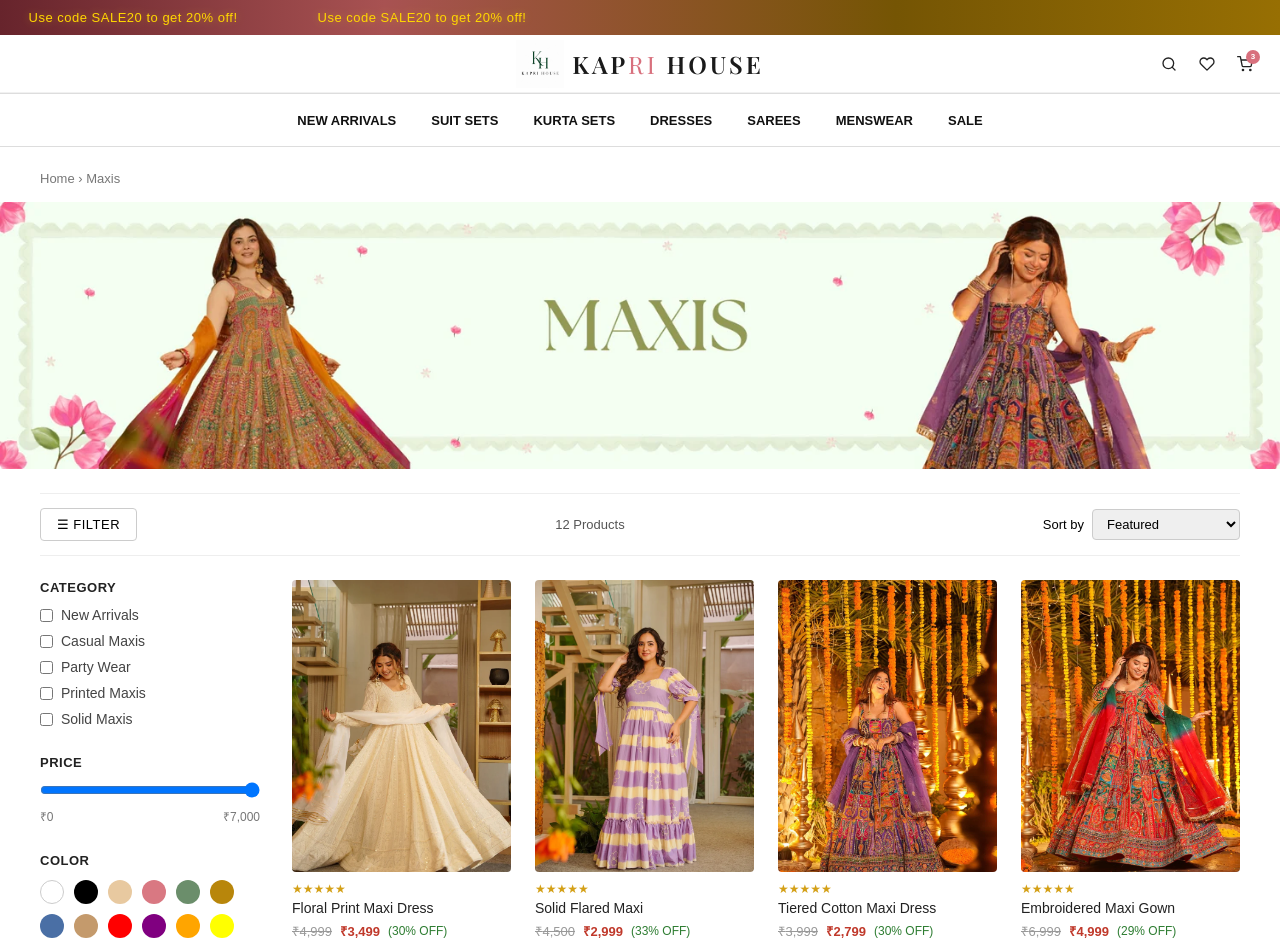
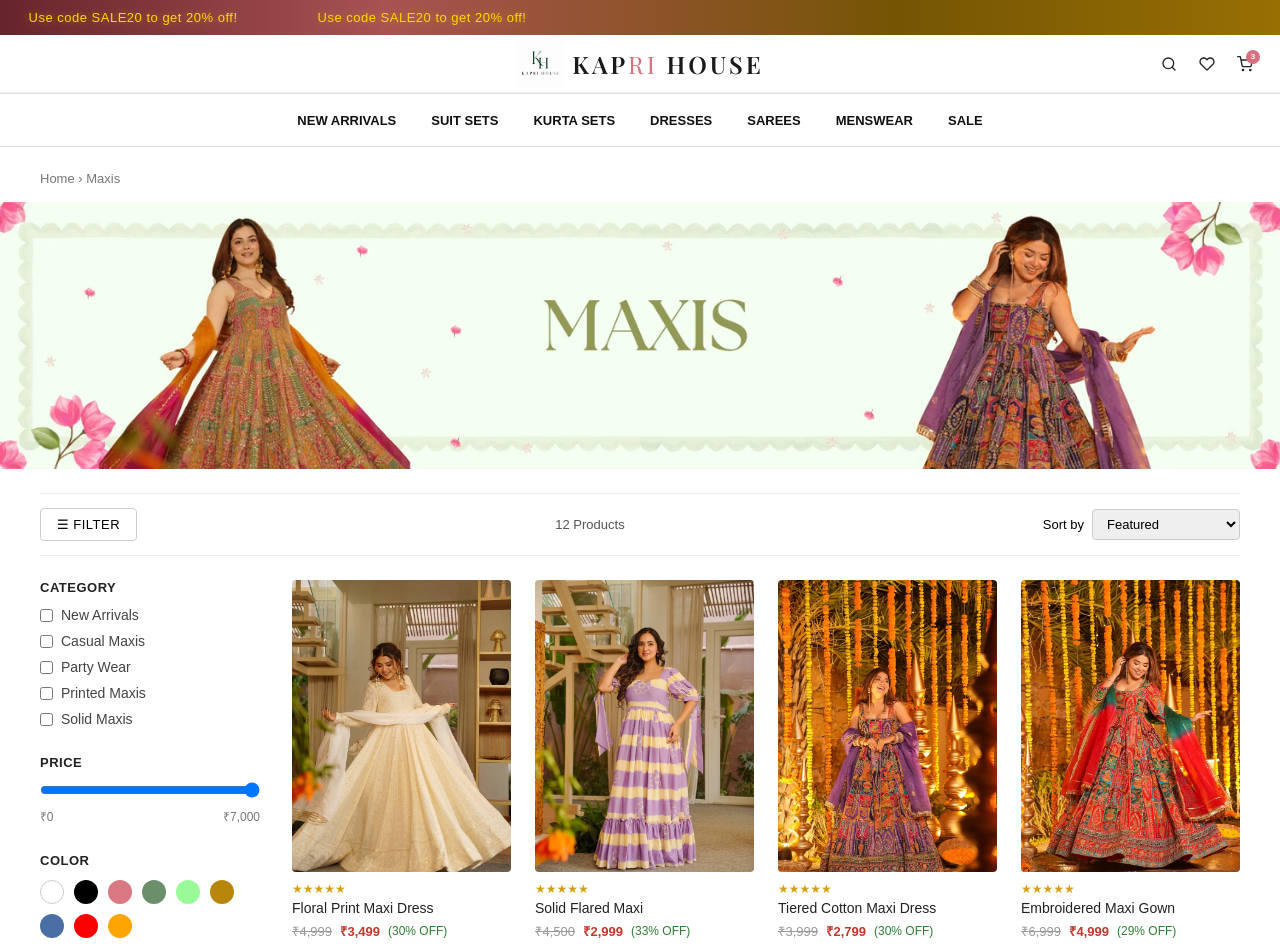
Before and after one commit to BELNOVATECH/Kapri_House_Website, a React (Create React App) app in the folder Kapri_House_Website/: page /maxis in a window 1280 px wide. Shown: the top 946 px of the page. Built offline with nearby package versions, Linux system fonts and the light colour scheme.

Commit message:
adsvfdvfdb

```diff
--- a/Kapri_House_Website/src/pages/Maxis.jsx
+++ b/Kapri_House_Website/src/pages/Maxis.jsx
@@ -21,7 +21,7 @@ const products = [
     id: 1,
     name: "Floral Print Maxi Dress",
     category: "Party Wear",
-    color: "#ff69b4",
+    color: "#fff", // White / Cream
     sizes: ["S", "M", "L"],
     mrp: 4999,
     price: 3499,
@@ -43,7 +43,7 @@ const products = [
     id: 3,
     name: "Tiered Cotton Maxi Dress",
     category: "Printed Maxis",
-    color: "#6b8e6b",
+    color: "#6b8e6b", // Green
     sizes: ["S", "M", "L"],
     mrp: 3999,
     price: 2799,
@@ -54,7 +54,7 @@ const products = [
     id: 4,
     name: "Embroidered Maxi Gown",
     category: "Printed Maxis",
-    color: "#b8860b",
+    color: "#b8860b", // Gold
     sizes: ["L", "XL", "XXL"],
     mrp: 6999,
     price: 4999,
@@ -65,7 +65,7 @@ const products = [
     id: 5,
     name: "Off-Shoulder Maxi Dress",
     category: "Party Wear",
-    color: "#d97882",
+    color: "#d97882", // Pink
     sizes: ["S", "M", "L"],
     mrp: 4200,
     price: 2899,
@@ -76,7 +76,7 @@ const products = [
     id: 6,
     name: "Printed Wrap Maxi Dress",
     category: "Party Wear",
-    color: "#4a6fa5",
+    color: "#4a6fa5", // Blue
     sizes: ["M", "L", "XL"],
     mrp: 3800,
     price: 2599,
@@ -87,7 +87,7 @@ const products = [
     id: 7,
     name: "Ruffle Sleeve Maxi Dress",
     category: "New Arrivals",
-    color: "#800080",
+    color: "#6b8e6b", // Olive Green
     sizes: ["M", "L", "XL"],
     mrp: 4600,
     price: 3199,
@@ -98,7 +98,7 @@ const products = [
     id: 8,
     name: "Georgette Flowy Maxi",
     category: "Casual Maxis",
-    color: "#e8c9a0",
+    color: "#98fb98", // Light Green
     sizes: ["L", "XL", "XXL"],
     mrp: 5200,
     price: 3699,
@@ -109,7 +109,7 @@ const products = [
     id: 9,
     name: "Tie-Dye Maxi Dress",
     category: "Casual Maxis",
-    color: "#ff0000",
+    color: "#ff0000", // Red
     sizes: ["S", "M", "L"],
     mrp: 3900,
     price: 2699,
@@ -120,7 +120,7 @@ const products = [
     id: 10,
     name: "Boho Maxi Dress",
     category: "Solid Maxis",
-    color: "#ffa500",
+    color: "#ffa500", // Orange
     sizes: ["M", "L", "XL"],
     mrp: 4400,
     price: 2999,
@@ -131,7 +131,7 @@ const products = [
     id: 11,
     name: "Halter Neck Maxi Dress",
     category: "Party Wear",
-    color: "#000",
+    color: "#000", // Black
     sizes: ["L", "XL", "XXL"],
     mrp: 4800,
     price: 3299,
@@ -142,7 +142,7 @@ const products = [
     id: 12,
     name: "Pastel Chiffon Maxi Dress",
     category: "New Arrivals",
-    color: "#fff",
+    color: "#ff0000", // White
     sizes: ["S", "M", "L"],
     mrp: 5500,
     price: 3899,
@@ -153,22 +153,15 @@ const products = [
 
 const categories = ["New Arrivals", "Casual Maxis", "Party Wear", "Printed Maxis", "Solid Maxis"];
 const colors = [
-  "#fff",      // White
-  "#000",      // Black
-  "#e8c9a0",   // Beige
-  "#d97882",   // Pink
-  "#6b8e6b",   // Green
-  "#b8860b",   // Gold
-  "#4a6fa5",   // Blue
-  "#c49a6c",   // Brown
-  "#ff0000",   // Red
-  "#800080",   // Purple
-  "#ffa500",   // Orange
-  "#ffff00",   // Yellow
-  "#00ced1",   // Turquoise
-  "#ff69b4",   // Hot Pink
-  "#808080",   // Grey
-  "#8b4513",   // Dark Brown
+  { id: 1, name: "White", hex: "#fff" },
+  { id: 2, name: "Black", hex: "#000" },
+  { id: 3, name: "Pink", hex: "#d97882" },
+  { id: 4, name: "Green", hex: "#6b8e6b" },
+  { id: 5, name: "Light Green", hex: "#98fb98" },
+  { id: 6, name: "Gold", hex: "#b8860b" },
+  { id: 7, name: "Blue", hex: "#4a6fa5" },
+  { id: 8, name: "Red", hex: "#ff0000" },
+  { id: 9, name: "Orange", hex: "#ffa500" },
 ];
 const sizes      = ["XS","S","M","L","XL","XXL"];
 
@@ -177,15 +170,23 @@ export default function Maxis() {
 
   const [selectedColor,    setSelectedColor]    = useState(null);
   const [selectedSize,     setSelectedSize]     = useState(null);
-  const [selectedCategory, setSelectedCategory] = useState(null);
+  const [selectedCategory, setSelectedCategory] = useState([]); // FIX: array for multi-select
   const [priceRange,       setPriceRange]       = useState(7000);
   const [sortBy,           setSortBy]           = useState("featured");
   const [filterOpen,       setFilterOpen]       = useState(true);
 
+  const toggleCategory = (cat) => {
+    setSelectedCategory(prev =>
+      prev.includes(cat)
+        ? prev.filter(c => c !== cat)   // uncheck: remove it
+        : [...prev, cat]                // check: add it
+    );
+  };
+
 const filteredProducts = products.filter((product) => {
   const categoryMatch =
-    !selectedCategory ||
-    product.category === selectedCategory;
+    selectedCategory.length === 0 ||
+    selectedCategory.includes(product.category);
 
 const colorMatch =
   !selectedColor ||
@@ -255,8 +256,8 @@ const sorted = [...filteredProducts].sort((a, b) => {
                 <label key={cat} className="mx-checkbox">
                   <input
                     type="checkbox"
-                    checked={selectedCategory === cat}
-                    onChange={() => setSelectedCategory(selectedCategory === cat ? null : cat)}
+                    checked={selectedCategory.includes(cat)}
+                    onChange={() => toggleCategory(cat)}
                   />
                   {cat}
                 </label>
@@ -281,13 +282,25 @@ const sorted = [...filteredProducts].sort((a, b) => {
 
           <div className="mx-filter-group">
   <h4>COLOR</h4>
+
   <div className="mx-colors">
-                {colors.map((c, i) => (
+    {colors.map((color) => (
       <button
-                    key={i}
-                    className={`mx-color-dot ${selectedColor === c ? "active" : ""}`}
-                    style={{ background: c, border: c === "#fff" ? "1px solid #ccc" : "none" }}
-                    onClick={() => setSelectedColor(selectedColor === c ? null : c)}
+        key={color.id}
+        type="button"
+        title={color.name}
+        className={`mx-color-dot ${
+          selectedColor === color.hex ? "active" : ""
+        }`}
+        style={{
+          backgroundColor: color.hex,
+          border: color.hex === "#fff" ? "1px solid #ccc" : "none",
+        }}
+        onClick={() =>
+          setSelectedColor(
+            selectedColor === color.hex ? null : color.hex
+          )
+        }
       />
     ))}
   </div>
```
Lines whose indentation alone changed are shown as unchanged.
